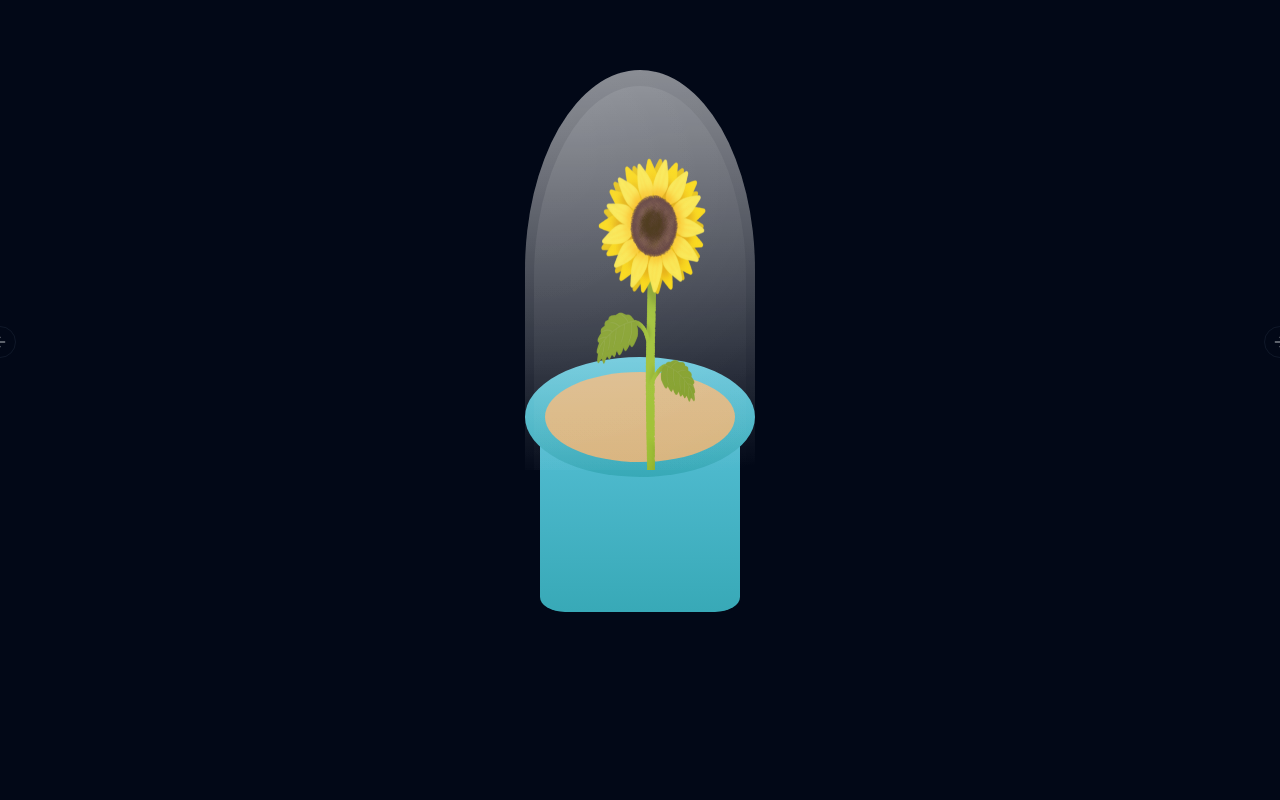
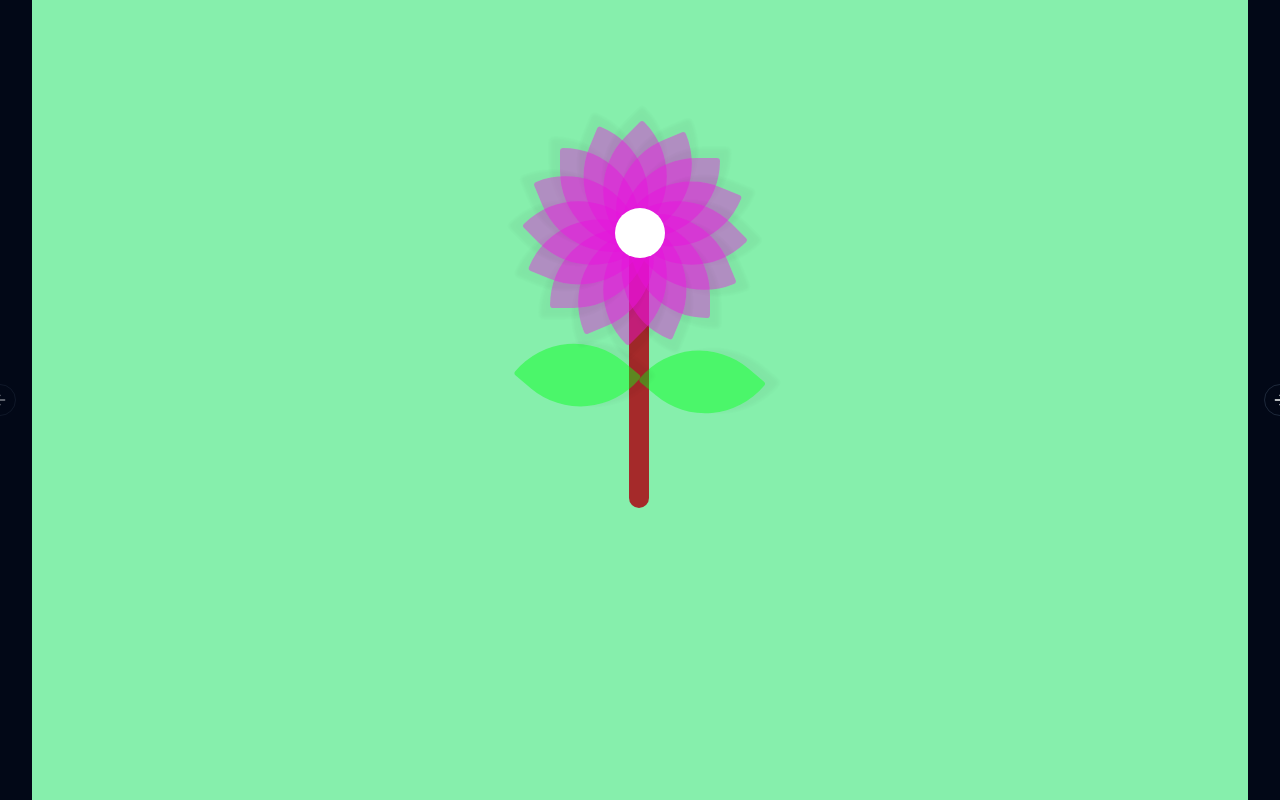
Before and after one commit to Bryan-Urrutia/Bryan-Urrutia.github.io, a Next.js app: page /recuerdos in a window 1280 px wide. Built offline with nearby package versions, Linux system fonts and the light colour scheme.

Commit message:
fix flores

```diff
--- a/src/app/globals.css
+++ b/src/app/globals.css
@@ -89,104 +89,223 @@
   /* Firefox */
 }
 
-.bucket {
+.flower{
+  width: 50px;
+  height: 50px;
   position: relative;
-  width: 200px;
-  height: 220px;
-  background: linear-gradient(
-    to bottom,
-    var(--color-claro),
-    var(--color-base)
-  );
-  border-bottom-left-radius: 25px 15px;
-  border-bottom-right-radius: 25px 15px;
 }
 
-.bucket::after {
-  content: "";
-  position: absolute;
-  top: -20px;
-  left: 5px;
-  width: 190px;
-  height: 90px;
-  background: #d8b37c;
-  border-radius: 100%;
+.stem{
+  height: 300px;
+  width: 20px;
+  background-color: brown;
+  position: relative;
+  z-index: 4;
+  left: 14px;
+  border-radius: 50px;
 }
 
-/* Ala superior (borde ancho) simplificado */
-.bucket::before {
-  content: "";
+.stemleaf{
   position: absolute;
-  top: -35px;
-  left: -15px;
-  width: 230px;
-  height: 120px;
-  background: linear-gradient(
-    to bottom,
-    var(--color-claro),
-    var(--color-base)
-  );
-  border-radius: 60%;
+  z-index: 5;
+  width: 40px;
+  height: 50px;
+  background-color: rgba(0, 255, 21, 0.545);
+  border-radius: 2px 50px;
+  opacity: 0;
+  box-shadow: -5px -5px 2px rgba(0, 0, 0, 0.051);
+  top: 150px;
 }
 
-.flower {
-  display: flex;
-  position: absolute;
-  flex-direction: column-reverse;
-  align-items: center;
-  animation: float 3s ease-in-out infinite;
-  position: relative;
-  z-index: -1;
-  height: 400px;
-  width: 140px;
+.stemleaf.leaf-0{
+  opacity: 0.8;
+  transform: rotate(130deg) translate(-35px,-40px) scale(2);
 }
 
-.flower__wrapper {
-  position: absolute;
-  padding: 2vh 7vh;
-  border-radius: 50% 50% 0 0;
-  background: linear-gradient(#fff -100%, transparent);
-  overflow: hidden;
-  height: 400px;
-  width: 230px;
-  z-index: 20;
-  top: 70px;
+.stemleaf.leaf-1{
+  opacity: 0.8;
+  transform: rotate(130deg) translate(40px, 60px) scale(2);
 }
 
-.flower__wrapper:before {
-  content: "";
+.leaf{
   position: absolute;
-  top: 4%;
-  left: 4%;
-  display: block;
-  width: 92%;
-  height: 96%;
-
-  background: radial-gradient(
-    circle at top left,
-    #fff -800%,
-    transparent
-  );
-  border-radius: 50% 50% 0 0;
+  z-index: 5;
+  width: 40px;
+  height: 50px;
+  background-color: rgba(232, 17, 221, 0.545);
+  border-radius: 2px 50px;
+  opacity: 0;
+  box-shadow: -5px -5px 2px rgba(0, 0, 0, 0.051);
 }
 
-.flower__wrapper:after {
-  content: "";
+.leaf2{
   position: absolute;
-  top: 0;
-  left: 0;
-  display: block;
-  width: 100%;
-  height: 100%;
-  background: radial-gradient(
-    circle at top left,
-    #fff -800%,
-    transparent
-  );
+  z-index: 5;
+  width: 40px;
+  height: 50px;
+  top: 30px;
+  background-color: rgba(232, 17, 221, 0.545);
+  border-radius: 2px 50px;
+  opacity: 0;
+  box-shadow: -5px -5px 2px rgba(0, 0, 0, 0.051);
 }
 
-.imagen {
-  margin-top: 9vh;
-  height: 49vh;
-  width: 28vh;
+.dot{
+  position: absolute;
+  z-index: 6;
+  width: 50px;
+  height: 50px;
+  background-color: #ffffff;
+  border-radius: 50%;
+  animation: dot 4s ease-in-out infinite;
 }
+
+.girasol.leaf.leaf-0{
+  opacity: 0.8;
+  transform: rotate(0deg) translate(-35px,-35px) scale(2);
+}
+
+.girasol.leaf.leaf-1{
+  opacity: 0.8;
+  transform: rotate(22.5deg) translate(-35px,-35px) scale(2);
+}
+
+.girasol.leaf.leaf-2{
+  opacity: 0.8;
+  transform: rotate(45deg) translate(-35px,-35px) scale(2);
+}
+
+.girasol.leaf.leaf-3{
+  opacity: 0.8;
+  transform: rotate(67.5deg) translate(-35px,-35px) scale(2);
+}
+
+.girasol.leaf.leaf-4{
+  opacity: 0.8;
+  transform: rotate(90deg) translate(-35px,-35px) scale(2);
+}
+
+.girasol.leaf.leaf-5{
+  opacity: 0.8;
+  transform: rotate(112.5deg) translate(-35px,-35px) scale(2);
+}
+
+.girasol.leaf.leaf-6{
+  opacity: 0.8;
+  transform: rotate(135deg) translate(-35px,-35px) scale(2);
+}
+
+.girasol.leaf.leaf-7{
+  opacity: 0.8;
+  transform: rotate(157.5deg) translate(-35px,-35px) scale(2);
+}
+
+.girasol.leaf.leaf-8{
+  opacity: 0.8;
+  transform: rotate(180deg) translate(-35px,-35px) scale(2);
+}
+
+.girasol.leaf.leaf-9{
+  opacity: 0.8;
+  transform: rotate(202.5deg) translate(-35px,-35px) scale(2);
+}
+
+.girasol.leaf.leaf-10{
+  opacity: 0.8;
+  transform: rotate(225deg) translate(-35px,-35px) scale(2);
+}
+
+.girasol.leaf.leaf-11{
+  opacity: 0.8;
+  transform: rotate(247.5deg) translate(-35px,-35px) scale(2);
+}
+
+.girasol.leaf.leaf-12{
+  opacity: 0.8;
+  transform: rotate(270deg) translate(-35px,-35px) scale(2);
+}
+
+.girasol.leaf.leaf-13{
+  opacity: 0.8;
+  transform: rotate(292.5deg) translate(-35px,-35px) scale(2);
+}
+
+.girasol.leaf.leaf-14{
+  opacity: 0.8;
+  transform: rotate(315deg) translate(-35px,-35px) scale(2);
+}
+
+.girasol.leaf.leaf-15{
+  opacity: 0.8;
+  transform: rotate(337.5deg) translate(-35px,-35px) scale(2);
+}
+
+.tulipan.leaf.leaf-0{
+  opacity: 0.8;
+  transform: rotate(350deg) translate(-45px,-25px) scale(2);
+}
+
+.tulipan.leaf.leaf-1{
+  opacity: 0.8;
+  transform: rotate(0deg) translate(-35px,-35px) scale(2);
+}
+
+.tulipan.leaf.leaf-2{
+  opacity: 0.8;
+  transform: rotate(22.5deg) translate(-35px,-35px) scale(2);
+}
+
+.tulipan.leaf.leaf-3{
+  opacity: 0.8;
+  transform: rotate(45deg) translate(-35px,-35px) scale(2);
+}
+
+.tulipan.leaf.leaf-4{
+  opacity: 0.8;
+  transform: rotate(67.5deg) translate(-35px,-35px) scale(2);
+}
+
+.tulipan.leaf.leaf-5{
+  opacity: 0.8;
+  transform: rotate(90deg) translate(-35px,-35px) scale(2);
+}
+
+.tulipan.leaf.leaf-6{
+  opacity: 0.8;
+  transform: rotate(90deg) translate(-12px,-50px) scale(2);
+}
+
+.tulipan.leaf2.leaf-7{
+  opacity: 0.8;
+  transform: rotate(350deg) translate(-45px,-25px) scale(2);
+}
+
+.tulipan.leaf2.leaf-8{
+  opacity: 0.8;
+  transform: rotate(0deg) translate(-35px,-35px) scale(2);
+}
+
+.tulipan.leaf2.leaf-9{
+  opacity: 0.8;
+  transform: rotate(22.5deg) translate(-35px,-35px) scale(2);
+}
+
+.tulipan.leaf2.leaf-10{
+  opacity: 0.8;
+  transform: rotate(45deg) translate(-35px,-35px) scale(2);
+}
+
+.tulipan.leaf2.leaf-11{
+  opacity: 0.8;
+  transform: rotate(67.5deg) translate(-35px,-35px) scale(2);
+}
+
+.tulipan.leaf2.leaf-12{
+  opacity: 0.8;
+  transform: rotate(90deg) translate(-35px,-35px) scale(2);
+}
+
+.tulipan.leaf2.leaf-13{
+  opacity: 0.8;
+  transform: rotate(90deg) translate(-12px,-50px) scale(2);
+}
--- a/src/components/Recuerdos/Recuerdo.jsx
+++ b/src/components/Recuerdos/Recuerdo.jsx
@@ -18,31 +18,58 @@ const Page = () => {
     <>
       <section className="flex flex-row gap-x-4 min-h-screen bg-no-repeat bg-center bg-cover bg-fixed w-full">
         <article className="container mx-auto">
-          <Carousel className="w-[80%] sm:w-[70%] md:w-[80%] xl:w-[100%]">
+          <Carousel className="">
             <CarouselContent>
               <CarouselItem>
-                <div className="flex aspect-video items-center justify-center pt-80">
-                  <div
-                    class="bucket"
-                    style={{
-                      "--color-claro": "#58c1d8",
-                      "--color-base": "#38a9b7",
-                      "--color-interior": "#d8b37c",
-                    }}
-                  ></div>
-                  <div class="flower__wrapper">
-                    <div class="flower">
-                      <Image
-                        className="imagen"
-                        src={"/recuerdos/girasol.png"}
-                        alt={"girasol"}
-                        width={0}
-                        height={0}
-                        style={{
-                          width: "100%",
-                          height: "100%",
-                        }}
-                      />
+                <div className="flex h-screen items-start pt-52 justify-center bg-green-300">
+                  <div className="flower">
+                    <div className="girasol leaf leaf-0"></div>
+                    <div className="girasol leaf leaf-1"></div>
+                    <div className="girasol leaf leaf-2"></div>
+                    <div className="girasol leaf leaf-3"></div>
+                    <div className="girasol leaf leaf-4"></div>
+                    <div className="girasol leaf leaf-5"></div>
+                    <div className="girasol leaf leaf-6"></div>
+                    <div className="girasol leaf leaf-7"></div>
+                    <div className="girasol leaf leaf-8"></div>
+                    <div className="girasol leaf leaf-9"></div>
+                    <div className="girasol leaf leaf-10"></div>
+                    <div className="girasol leaf leaf-11"></div>
+                    <div className="girasol leaf leaf-12"></div>
+                    <div className="girasol leaf leaf-13"></div>
+                    <div className="girasol leaf leaf-14"></div>
+                    <div className="girasol leaf leaf-15"></div>
+                    <div className="girasol dot"></div>
+                    <div className="stem">
+                      <div className="stemleaf leaf-0"></div>
+                      <div className="stemleaf leaf-1"></div>
+                      <div className="stemleaf leaf-2"></div>
+                      <div className="stemleaf leaf-3"></div>
+                    </div>
+                  </div>
+                </div>
+              </CarouselItem>
+              <CarouselItem>
+                <div className="flex h-screen items-start pt-52 justify-center bg-green-300">
+                  <div className="flower">
+                    <div className="tulipan leaf leaf-0"></div>
+                    <div className="tulipan leaf leaf-1"></div>
+                    <div className="tulipan leaf leaf-2"></div>
+                    <div className="tulipan leaf leaf-3"></div>
+                    <div className="tulipan leaf leaf-4"></div>
+                    <div className="tulipan leaf leaf-5"></div>
+                    <div className="tulipan leaf leaf-6"></div>
+                    <div className="tulipan leaf2 leaf-7"></div>
+                    <div className="tulipan leaf2 leaf-8"></div>
+                    <div className="tulipan leaf2 leaf-9"></div>
+                    <div className="tulipan leaf2 leaf-10"></div>
+                    <div className="tulipan leaf2 leaf-11"></div>
+                    <div className="tulipan leaf2 leaf-12"></div>
+                    <div className="tulipan leaf2 leaf-13"></div>
+                    {/* <div className="dot"></div> */}
+                    <div className="stem">
+                      <div className="stemleaf leaf-0"></div>
+                      <div className="stemleaf leaf-1"></div>
                     </div>
                   </div>
                 </div>
@@ -53,6 +80,21 @@ const Page = () => {
           </Carousel>
         </article>
       </section>
+      {/* <section className="flex flex-row gap-x-4 min-h-screen bg-no-repeat bg-center bg-cover bg-fixed w-full">
+        <article className="container mx-auto">
+          <Carousel className="w-[80%] sm:w-[70%] md:w-[80%] xl:w-[100%]">
+            <CarouselContent>
+              <CarouselItem>
+                <div className="flex aspect-video items-center justify-center pt-80">
+                  e
+                </div>
+              </CarouselItem>
+            </CarouselContent>
+            <CarouselPrevious />
+            <CarouselNext />
+          </Carousel>
+        </article>
+      </section> */}
     </>
   );
 };
```
Also changed, not shown: public/recuerdos/girasol.png (deleted).
